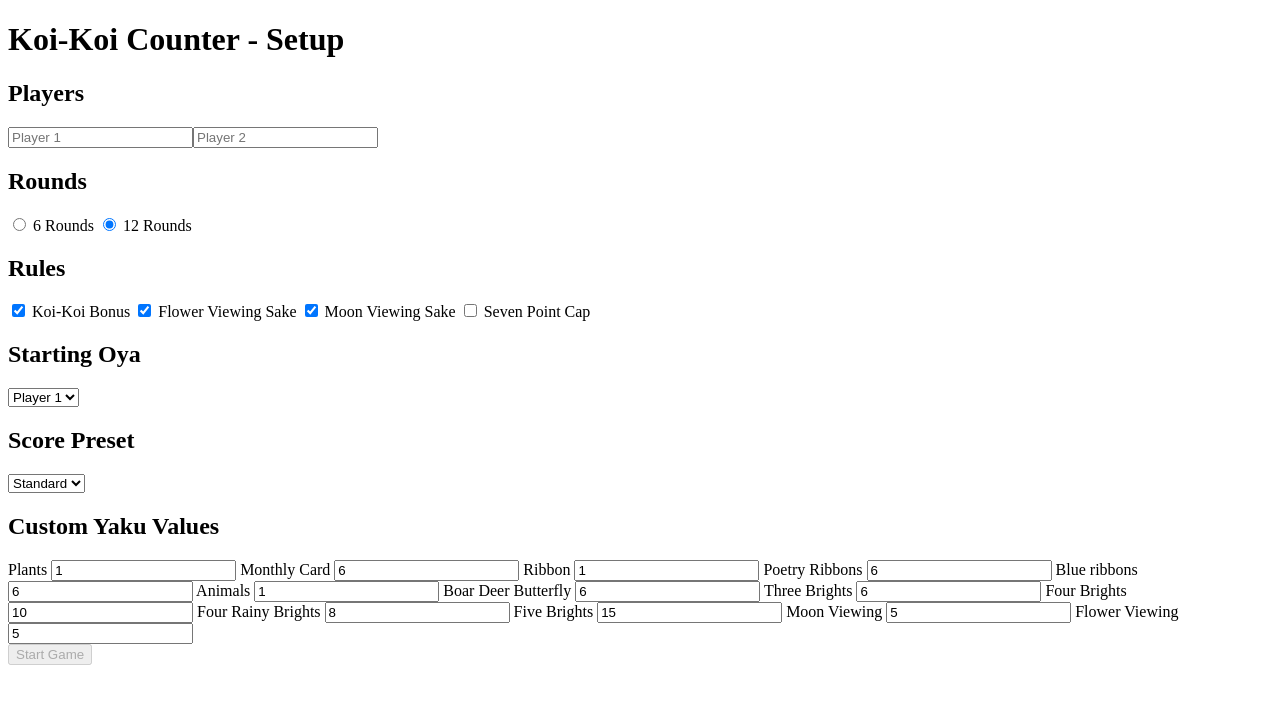
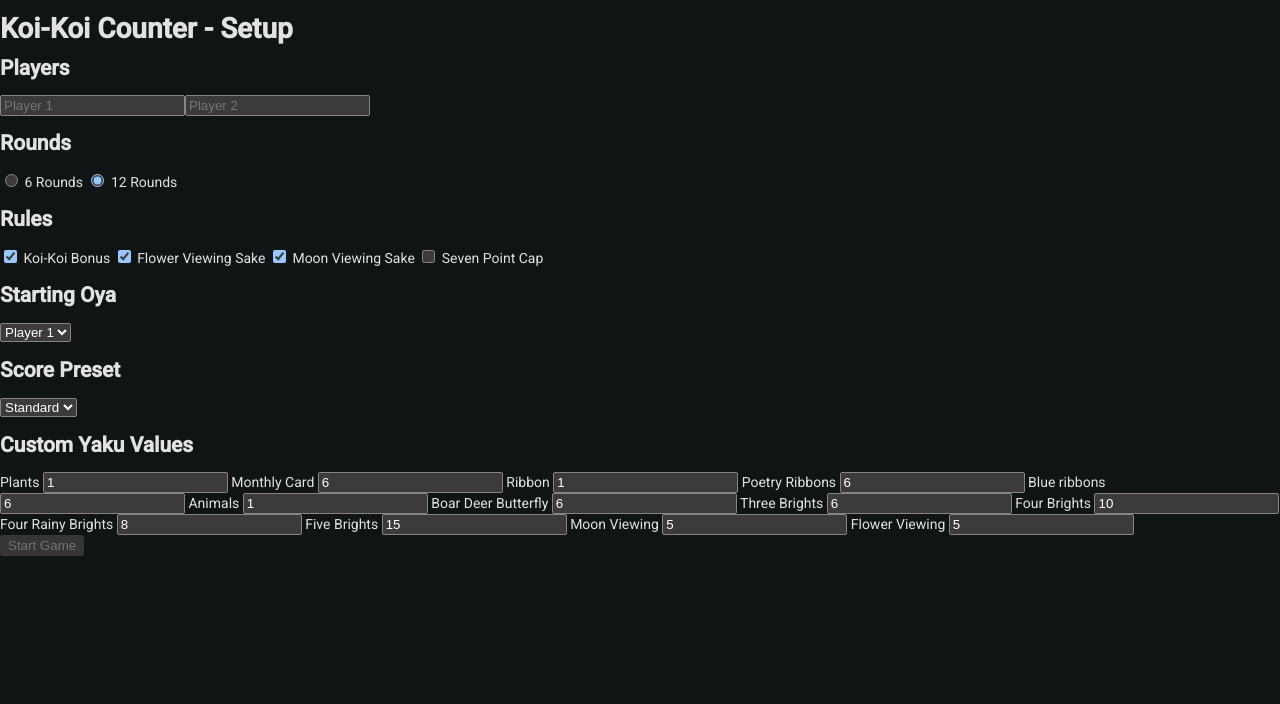
Before and after one commit to LukaSveigl/koi-koi-counter, an Angular app: page /setup in a window 1280 px wide. Shown: the top 704 px of the page. Built offline with nearby package versions, Linux system fonts and the light colour scheme.

Commit message:
Angular Material & Setup refactor
Imported Angular Material and added dark mode.

Refactored the setup page by moving the ruleset options and yaku values editors into their own components.

```diff
--- a/package.json
+++ b/package.json
@@ -10,10 +10,12 @@
     "lint": "ng lint"
   },
   "dependencies": {
+    "@angular/cdk": "^21.2.10",
     "@angular/common": "^21.2.0",
     "@angular/compiler": "^21.2.0",
     "@angular/core": "^21.2.0",
     "@angular/forms": "^21.2.0",
+    "@angular/material": "^21.2.10",
     "@angular/platform-browser": "^21.2.0",
     "@angular/router": "^21.2.0",
     "angular-eslint": "^21.3.1",
--- a/src/app/data/score-presets.ts
+++ b/src/app/data/score-presets.ts
@@ -27,7 +27,7 @@ export const SCORE_PRESETS: ScorePreset[] = [
 
     // TODO: Change values
     values: {
-      'plants': 1,
+      'plants': 7,
       'monthly-card': 6,
       'ribbons': 1,
       'poetry-ribbons': 6,
--- /dev/null
+++ b/src/app/features/setup/ruleset-options/ruleset-options.html
@@ -0,0 +1,39 @@
+<section class="setup-section">
+    <h2>Rules</h2>
+
+    <label>
+        <input
+            type="checkbox"
+            [checked]="koiKoiBonus()"
+            (change)="koiKoiBonusChange.emit($any($event.target).checked)"
+        />
+        Koi-Koi Bonus
+    </label>
+
+    <label>
+        <input
+            type="checkbox"
+            [checked]="flowerViewingSake()"
+            (change)="flowerViewingSakeChange.emit($any($event.target).checked)"
+        />
+        Flower Viewing Sake
+    </label>
+
+    <label>
+        <input
+            type="checkbox"
+            [checked]="moonViewingSake()"
+            (change)="moonViewingSakeChange.emit($any($event.target).checked)"
+        />
+        Moon Viewing Sake
+    </label>
+
+    <label>
+        <input
+            type="checkbox"
+            [checked]="sevenPointCap()"
+            (change)="sevenPointCapChange.emit($any($event.target).checked)"
+        />
+        Seven Point Cap
+    </label>
+</section>
--- /dev/null
+++ b/src/app/features/setup/ruleset-options/ruleset-options.ts
@@ -0,0 +1,25 @@
+import { Component, input, output } from '@angular/core';
+
+@Component({
+  selector: 'app-ruleset-options',
+  standalone: true,
+  templateUrl: './ruleset-options.html',
+  styleUrl: './ruleset-options.scss',
+})
+export class RulesetOptions {
+  readonly koiKoiBonus = input.required<boolean>();
+
+  readonly flowerViewingSake = input.required<boolean>();
+
+  readonly moonViewingSake = input.required<boolean>();
+
+  readonly sevenPointCap = input.required<boolean>();
+
+  readonly koiKoiBonusChange = output<boolean>();
+
+  readonly flowerViewingSakeChange = output<boolean>();
+
+  readonly moonViewingSakeChange = output<boolean>();
+
+  readonly sevenPointCapChange = output<boolean>();
+}
--- a/src/app/features/setup/setup-page/setup-page.html
+++ b/src/app/features/setup/setup-page/setup-page.html
@@ -34,45 +34,16 @@
     </label>
 </section>
 
-<section class="setup-section">
-    <h2>Rules</h2>
-
-    <label>
-        <input
-            type="checkbox"
-            [checked]="koiKoiBonus()"
-            (change)="koiKoiBonus.set($any($event.target).checked)"
-        />
-        Koi-Koi Bonus
-    </label>
-
-    <label>
-        <input
-            type="checkbox"
-            [checked]="flowerViewingSake()"
-            (change)="flowerViewingSake.set($any($event.target).checked)"
-        />
-        Flower Viewing Sake
-    </label>
-
-    <label>
-        <input
-            type="checkbox"
-            [checked]="moonViewingSake()"
-            (change)="moonViewingSake.set($any($event.target).checked)"
-        />
-        Moon Viewing Sake
-    </label>
-
-    <label>
-        <input
-            type="checkbox"
-            [checked]="sevenPointCap()"
-            (change)="sevenPointCap.set($any($event.target).checked)"
-        />
-        Seven Point Cap
-    </label>
-</section>
+<app-ruleset-options
+    [koiKoiBonus]="koiKoiBonus()"
+    (koiKoiBonusChange)="koiKoiBonus.set($event)"
+    [flowerViewingSake]="flowerViewingSake()"
+    (flowerViewingSakeChange)="flowerViewingSake.set($event)"
+    [moonViewingSake]="moonViewingSake()"
+    (moonViewingSakeChange)="moonViewingSake.set($event)"
+    [sevenPointCap]="sevenPointCap()"
+    (sevenPointCapChange)="sevenPointCap.set($event)"
+/>
 
 <section class="setup-section">
     <h2>Starting Oya</h2>
@@ -104,24 +75,11 @@
     </select>
 </section>
 
-<section class="setup-section">
-    <h2>Custom Yaku Values</h2>
-
-    @for (yaku of yakus; track yaku.id) {
-        <label>
-            {{ yaku.name }}
-
-            <input
-                type="number"
-                [value]="customYakuValues()[yaku.id]"
-                (input)="updateYakuValue(
-                    yaku.id,
-                    +$any($event.target).value
-                )"
-            />
-        </label>
-    }
-</section>
+<app-yaku-values-editor
+    [yakus]="yakus"
+    [values]="customYakuValues()"
+    (valuesChanged)="customYakuValues.set($event)"
+/>
 
 <button
     [disabled]="!validSetup()"
--- a/src/app/features/setup/setup-page/setup-page.ts
+++ b/src/app/features/setup/setup-page/setup-page.ts
@@ -6,9 +6,12 @@ import { GameStore } from '../../../core/store/game.store';
 import { SCORE_PRESETS } from '../../../data/score-presets';
 import { YAKUS } from '../../../data/yakus';
 
+import { RulesetOptions } from '../ruleset-options/ruleset-options';
+import { YakuValuesEditor } from '../yaku-values-editor/yaku-values-editor';
+
 @Component({
   selector: 'app-setup-page',
-  imports: [],
+  imports: [RulesetOptions, YakuValuesEditor],
   templateUrl: './setup-page.html',
   styleUrl: './setup-page.scss',
 })
--- /dev/null
+++ b/src/app/features/setup/yaku-values-editor/yaku-values-editor.html
@@ -0,0 +1,20 @@
+<section class="setup-section">
+    <h2>Custom Yaku Values</h2>
+
+    @for (yaku of yakus(); track yaku.id) {
+        <label>
+            {{ yaku.name }}
+
+            <input
+                type="number"
+                [value]="values()[yaku.id]"
+                (input)="updateValue(
+                    yaku.id,
+                    +$any($event.target).value
+                )"
+                min="1"
+                step="1"
+            />
+        </label>
+    }
+</section>
--- /dev/null
+++ b/src/app/features/setup/yaku-values-editor/yaku-values-editor.ts
@@ -0,0 +1,24 @@
+import { Component, input, output } from '@angular/core';
+
+import { Yaku } from '../../../core/models/yaku.model';
+
+@Component({
+  selector: 'app-yaku-values-editor',
+  standalone: true,
+  templateUrl: './yaku-values-editor.html',
+  styleUrl: './yaku-values-editor.scss',
+})
+export class YakuValuesEditor {
+  readonly yakus = input.required<Yaku[]>();
+
+  readonly values = input.required<Record<string, number>>();
+
+  readonly valuesChanged = output<Record<string, number>>();
+
+  updateValue(yakuId: string, value: number) {
+    this.valuesChanged.emit({
+      ...this.values(),
+      [yakuId]: value,
+    });
+  }
+}
--- a/src/index.html
+++ b/src/index.html
@@ -1,11 +1,17 @@
 <!doctype html>
 <html lang="en">
   <head>
-  <meta charset="utf-8">
+    <meta charset="utf-8" />
     <title>KoiKoiCounter</title>
-  <base href="/">
-  <meta name="viewport" content="width=device-width, initial-scale=1">
-  <link rel="icon" type="image/x-icon" href="favicon.ico">
+    <base href="/" />
+    <meta name="viewport" content="width=device-width, initial-scale=1" />
+    <link rel="icon" type="image/x-icon" href="favicon.ico" />
+    <link rel="preconnect" href="https://fonts.googleapis.com" />
+    <link rel="preconnect" href="https://fonts.gstatic.com" crossorigin />
+    <link
+      href="https://fonts.googleapis.com/css2?family=Roboto:wght@300;400;500&display=swap"
+      rel="stylesheet" />
+    <link href="https://fonts.googleapis.com/icon?family=Material+Icons" rel="stylesheet" />
   </head>
   <body>
     <app-root></app-root>
--- a/src/styles.scss
+++ b/src/styles.scss
@@ -1 +1,39 @@
+// Include theming for Angular Material with `mat.theme()`.
+// This Sass mixin will define CSS variables that are used for styling Angular Material
+// components according to the Material 3 design spec.
+// Learn more about theming and how to use it for your application's
+// custom components at https://material.angular.dev/guide/theming
+@use '@angular/material' as mat;
+
+html {
+  height: 100%;
+  @include mat.theme(
+    (
+      color: (
+        primary: mat.$cyan-palette,
+        tertiary: mat.$orange-palette,
+      ),
+      typography: Roboto,
+      density: 0,
+    )
+  );
+}
+
+body {
+  // Default the application to a light color theme. This can be changed to
+  // `dark` to enable the dark color theme, or to `light dark` to defer to the
+  // user's system settings.
+  color-scheme: dark;
+
+  // Set a default background, font and text colors for the application using
+  // Angular Material's system-level CSS variables. Learn more about these
+  // variables at https://material.angular.dev/guide/system-variables
+  background-color: var(--mat-sys-surface);
+  color: var(--mat-sys-on-surface);
+  font: var(--mat-sys-body-medium);
+
+  // Reset the user agent margin.
+  margin: 0;
+  height: 100%;
+}
 /* You can add global styles to this file, and also import other style files */
```
Also changed, not shown: src/app/features/setup/ruleset-options/ruleset-options.scss (added), src/app/features/setup/yaku-values-editor/yaku-values-editor.scss (added), 2 other files (tests, documents, lock files or other folders). Lines whose indentation alone changed are shown as unchanged.
